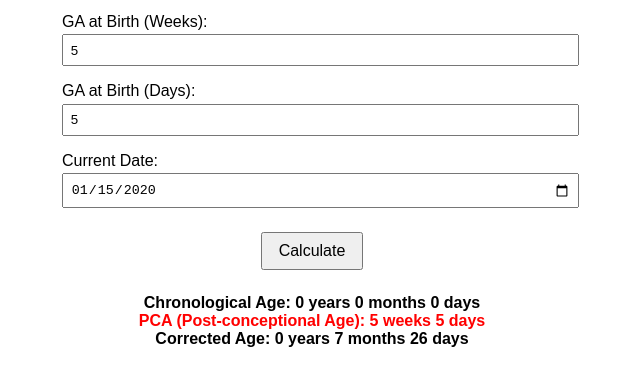
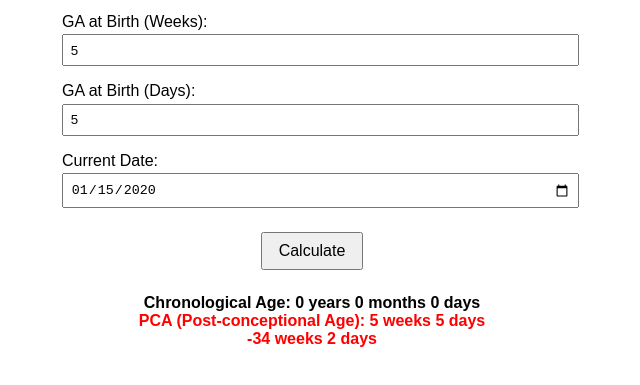
Before and after one commit to newwynewwy/preterm-age-calculator2, a plain HTML site: page index.html in a window 1280 px wide. Both pictures are taken after typing "2020-01-15", "5", "5", "2020-01-15" into the empty fields and a click on the button "Calculate". Shown: the part 143-528 px from the top of the page, without its empty margins (328-968 px from the left). Drawn offline with Linux system fonts and the light colour scheme.

Commit message:
Update index.html

```diff
--- a/index.html
+++ b/index.html
@@ -1,7 +1,7 @@
 <!DOCTYPE html>
 <html lang="en">
 <head>
-  <meta charset="UTF-8">
+  <meta charset="UTF-8" />
   <title>Preterm Age Calculator by OtterDoctor</title>
   <style>
     body {
@@ -40,19 +40,19 @@
   <h2>Preterm Age Calculator by OtterDoctor</h2>
 
   <label>Infant's Date of Birth:
-    <input type="date" id="birthDate" required>
+    <input type="date" id="birthDate" required />
   </label>
 
   <label>GA at Birth (Weeks):
-    <input type="number" id="gaWeeks" min="1" max="39" required placeholder="e.g. 29">
+    <input type="number" id="gaWeeks" min="1" max="39" required placeholder="e.g. 29" />
   </label>
 
   <label>GA at Birth (Days):
-    <input type="number" id="gaDays" min="0" max="6" required placeholder="e.g. 3">
+    <input type="number" id="gaDays" min="0" max="6" required placeholder="e.g. 3" />
   </label>
 
   <label>Current Date:
-    <input type="date" id="currentDate" required>
+    <input type="date" id="currentDate" required />
   </label>
 
   <button onclick="Calculate()">Calculate</button>
@@ -66,9 +66,20 @@
       const gaDays = parseInt(document.getElementById("gaDays").value);
       const currentDate = new Date(document.getElementById("currentDate").value);
 
-      if (!birthDate || !currentDate || isNaN(birthDate) || isNaN(currentDate) ||
-          isNaN(gaWeeks) || isNaN(gaDays) || gaWeeks < 1 || gaWeeks > 39 || gaDays < 0 || gaDays > 6) {
-        document.getElementById("result").textContent = "Please fill all fields correctly.";
+      if (
+        !birthDate ||
+        !currentDate ||
+        isNaN(birthDate) ||
+        isNaN(currentDate) ||
+        isNaN(gaWeeks) ||
+        isNaN(gaDays) ||
+        gaWeeks < 1 ||
+        gaWeeks > 39 ||
+        gaDays < 0 ||
+        gaDays > 6
+      ) {
+        document.getElementById("result").textContent =
+          "Please fill all fields correctly.";
         return;
       }
 
@@ -90,36 +101,31 @@
 
       // PCA calculation
       const ageInDays = Math.floor((currentDate - birthDate) / (1000 * 60 * 60 * 24));
-      const totalGADays = (gaWeeks * 7) + gaDays + ageInDays;
+      const totalGADays = gaWeeks * 7 + gaDays + ageInDays;
       const pcaWeeks = Math.floor(totalGADays / 7);
       const pcaDays = totalGADays % 7;
 
       let pcaText = `PCA (Post-conceptional Age): ${pcaWeeks} weeks ${pcaDays} days`;
       if (pcaWeeks < 37 || pcaWeeks > 40) {
-        pcaText = `<span class="warning">${pcaText}${pcaWeeks > 40 ? ' - Consider using Corrected Age as primary reference' : ''}</span>`;
+        pcaText = `<span class="warning">${pcaText}${
+          pcaWeeks > 40 ? " - Consider using Corrected Age as primary reference" : ""
+        }</span>`;
       }
 
-      // Corrected age calculation
-      const correctedBirthDate = new Date(birthDate);
-      correctedBirthDate.setDate(correctedBirthDate.getDate() + ((gaWeeks * 7 + gaDays) - 280));
+      // Corrected age calculation (แสดงเฉพาะ Corrected Age - 280 days พร้อมสี)
+      const chronoAgeDays = ageInDays;
+      const gaBirthDays = gaWeeks * 7 + gaDays;
 
-      let cYears = currentDate.getFullYear() - correctedBirthDate.getFullYear();
-      let cMonths = currentDate.getMonth() - correctedBirthDate.getMonth();
-      let cDays = currentDate.getDate() - correctedBirthDate.getDate();
+      const correctedAgeDays = gaBirthDays + chronoAgeDays;
+      const correctedMinus280 = correctedAgeDays - 280;
+      const absDiff = Math.abs(correctedMinus280);
+      const diffWeeks = Math.floor(absDiff / 7);
+      const diffDays = absDiff % 7;
 
-      if (cDays < 0) {
-        cMonths--;
-        cDays += new Date(currentDate.getFullYear(), currentDate.getMonth(), 0).getDate();
-      }
-      if (cMonths < 0) {
-        cYears--;
-        cMonths += 12;
-      }
+      const diffSign = correctedMinus280 >= 0 ? "" : "-";
+      const color = correctedMinus280 >= 0 ? "green" : "red";
 
-      const correctedText = `Corrected Age: ${cYears} years ${cMonths} months ${cDays} days`;
-
-      // Show result
-      document.getElementById("result").innerHTML = `${chronoText}<br>${pcaText}<br>${correctedText}`;
+      document.getElementById("result").innerHTML = `${chronoText}<br>${pcaText}<br><span style="color:${color}; font-weight:bold;">${diffSign}${diffWeeks} weeks ${diffDays} days</span>`;
     }
   </script>
 </body>
```
